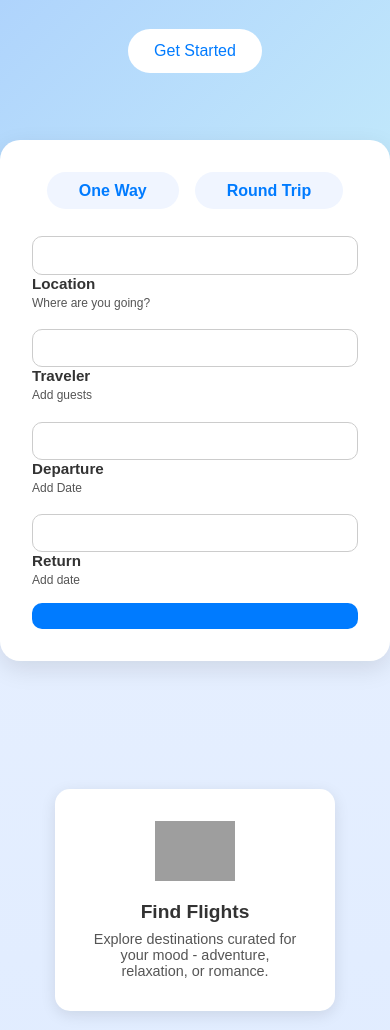
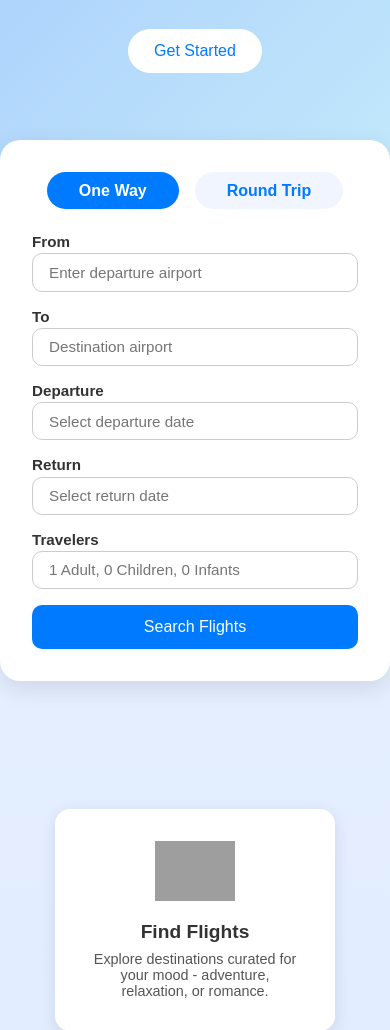
Before and after one commit to Zainu04/mood_flight_app, a Flask app: page / in a window 390 px wide. Shown: the part 516-1546 px from the top of the page. Run offline with Flask 3, Linux system fonts and the light colour scheme; grey boxes are pictures that could not be loaded.

```diff
--- a/static/style.css
+++ b/static/style.css
@@ -274,7 +239,7 @@ header {
   gap: 0.2rem;
 }
 
-.booking .form_group .input_group label {
+.booking .form_group label {
   font-size: 0.95rem;
   font-weight: 600;
   color: #333;
@@ -295,12 +260,6 @@ header {
   box-shadow: 0 0 5px rgba(0,123,255,0.3);
 }
 
-.booking .form_group p {
-    font-size: 0.75rem;
-    color: #555;
-    margin-top: 0.2rem;
-}
-
 .booking .btn {
   background: #007bff;
   color: #fff;
--- a/templates/base.html
+++ b/templates/base.html
@@ -5,23 +5,21 @@
   <meta name="viewport" content="width=device-width, initial-scale=1.0">
   <title>Mood Flight App</title>
   <link rel="stylesheet" href="../static/style.css">
+  <!-- Flatpickr for date picker -->
+  <link rel="stylesheet" href="https://cdn.jsdelivr.net/npm/flatpickr/dist/flatpickr.min.css">
   <script defer src="../static/script.js"></script>
+  <script defer src="https://cdn.jsdelivr.net/npm/flatpickr"></script>
 </head>
 <body>
   <!-- Header / Navigation -->
   <header>
     <div class="nav_container">
-          <!-- Logo -->
       <div class="nav_logo">Mood Flights</div>
-
-          <!-- Hamburger Menu Icon -->
       <div class="burger">
         <span></span>
         <span></span>
         <span></span>
       </div>
-
-          <!-- Navigation Links (includes Contact button inside menu) -->
       <nav class="nav_menu">
         <ul class="nav_links">
           <li><a href="/">Home</a></li>
@@ -35,7 +33,6 @@
     </div>
   </header>
 
-
   <!-- Hero Section -->
   <div class="hero">
     <h1>Discover Flights That Match Your Mood</h1>
@@ -44,56 +41,50 @@
       <button class="cta-btn">Get Started</button>
     </a>
   </div>
-    <!--Booking Form-->
+
+  <!-- Booking Form -->
   <section class="booking">
     <div class="booking_nav">
-        <span>One Way</span>
+      <span class="active">One Way</span>
       <span>Round Trip</span>
     </div>
-    <form>
+
+    <form autocomplete="off">
+      <!-- From -->
       <div class="form_group">
-          <span><i class="ri-map-pin-line"></i></span>
-          <div class="input_content">
-            <div class="input_group">
-                <input type="text">
-                <label>Location</label>
+        <label for="from">From</label>
+        <input type="text" id="from" placeholder="Enter departure airport">
       </div>
-            <p>Where are you going?</p>
+
+      <!-- To -->
+      <div class="form_group">
+        <label for="to">To</label>
+        <input type="text" id="to" placeholder="Destination airport">
       </div>
+
+      <!-- Departure Date -->
+      <div class="form_group">
+        <label for="departure">Departure</label>
+        <input type="text" id="departure" placeholder="Select departure date" readonly>
       </div>
+
+      <!-- Return Date -->
+      <div class="form_group" id="return-group">
+        <label for="return">Return</label>
+        <input type="text" id="return" placeholder="Select return date" readonly>
+      </div>
+
+      <!-- Travelers -->
       <div class="form_group">
-            <span><i class="ri-user-3-line"></i></span>
-            <div class="input_content">
-                <div class="input_group">
-                    <input type="number">
-                    <label>Traveler</label>
+        <label for="travelers">Travelers</label>
+        <input type="text" id="travelers" placeholder="1 Adult, 0 Children, 0 Infants">
       </div>
-                <p>Add guests</p>
-            </div>
-        </div>
-        <div class="form_group">
-            <span><i class="ri-calender-line"></i></span>
-            <div class="input_content">
-                <div class="input_group">
-                    <input type="text">
-                    <label>Departure</label>
-            </div>
-                <p>Add Date</p>
-            </div>
-        </div>
-        <div class="form_group">
-            <span><i class="ri-calendar-line"></i></span>
-            <div class="input_content">
-                <div class="input_group">
-                    <input type="text">
-                    <label>Return</label>
-                </div>
-                <p>Add date</p>
-            </div>
-        </div>
-        <button class="btn"><i class="ri-search-line"></i></button>
+
+      <!-- Search Button -->
+      <button type="submit" class="btn">Search Flights</button>
     </form>
   </section>
+
   <!-- Main Features Section -->
   <section class="features">
     <div class="feature">
```
Also changed, not shown: other parts of static/style.css (+16 -37 lines), static/script.js (line endings or trailing spaces). Lines whose indentation alone changed are shown as unchanged.
